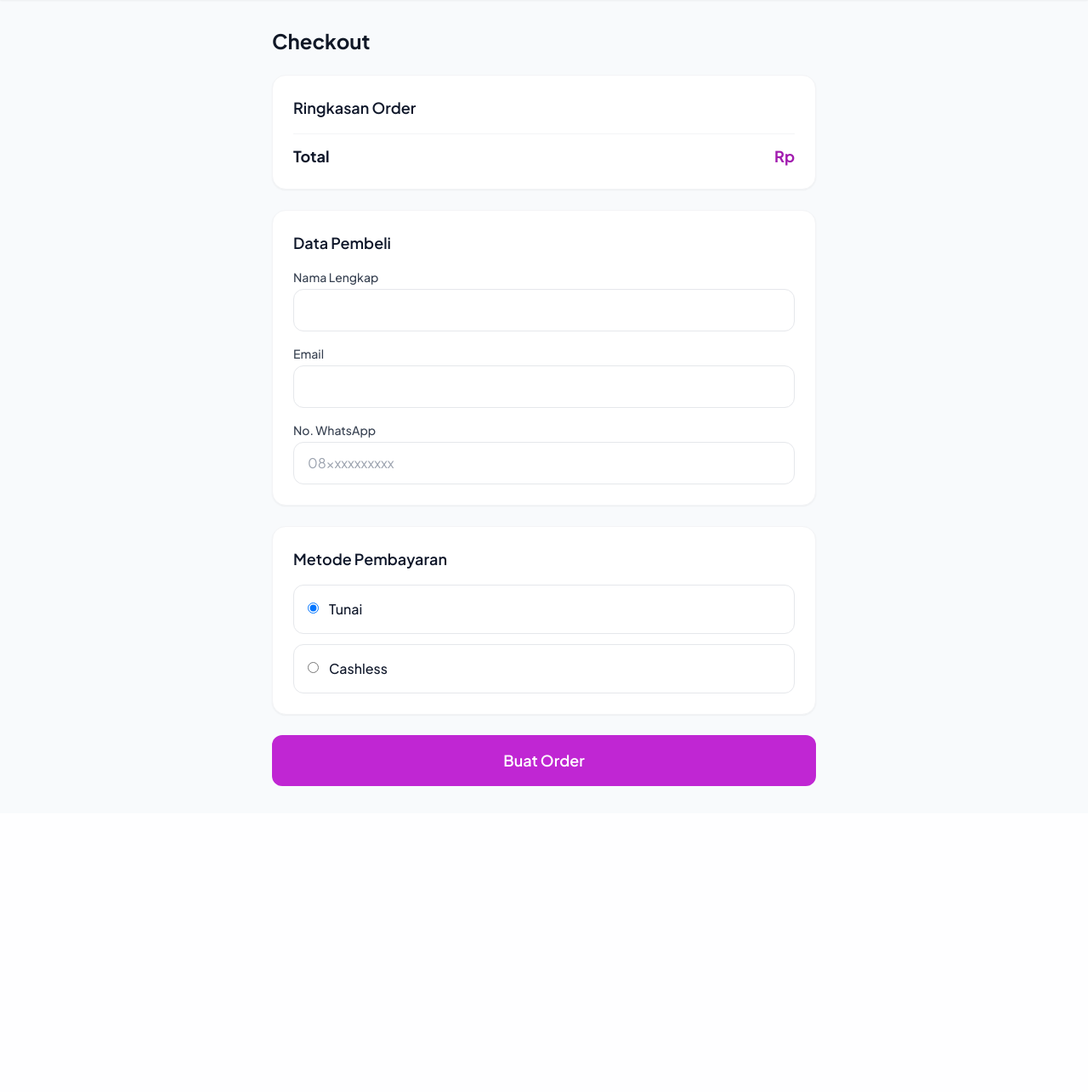
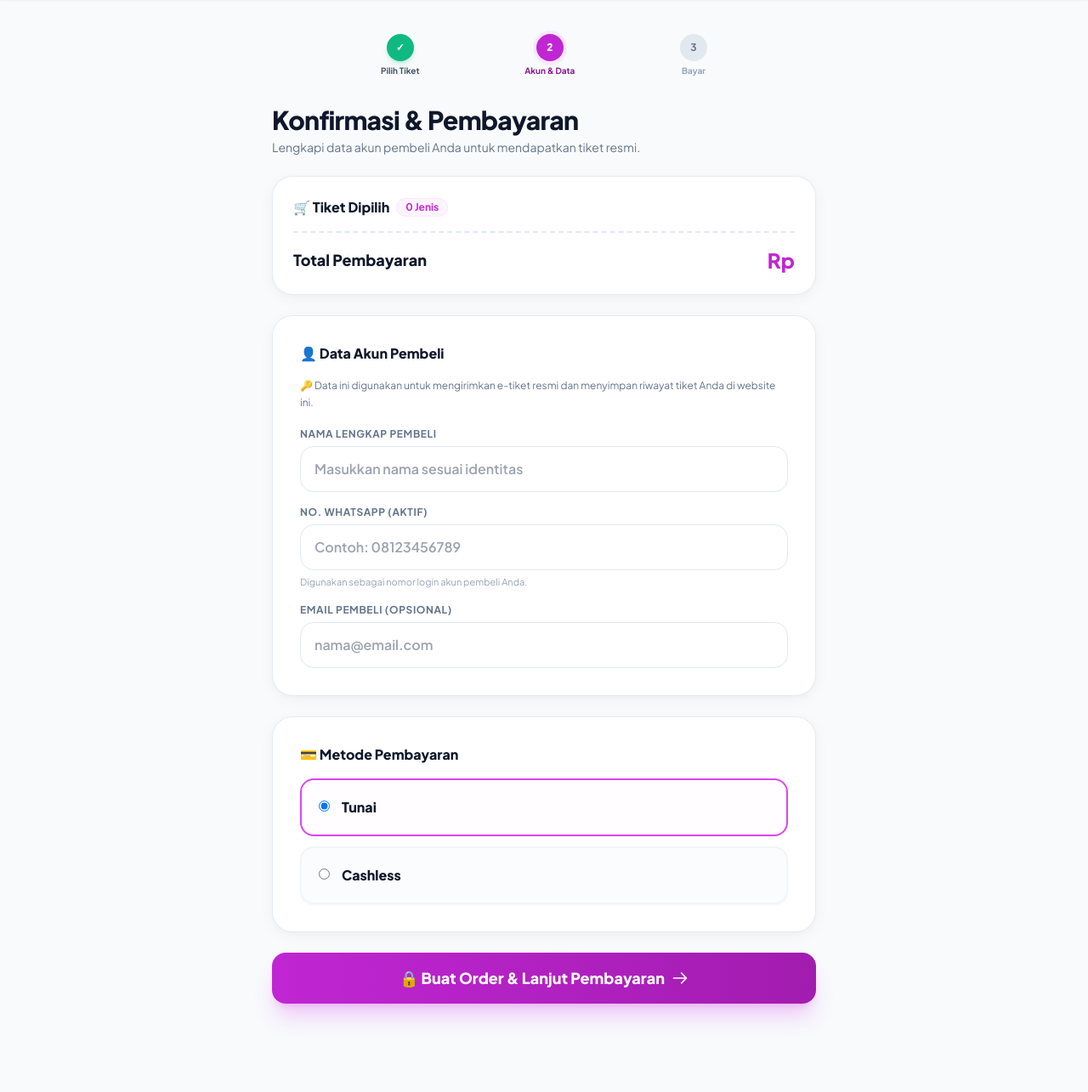
Before and after one commit to arinugrohoputroo/Website-Teater-Peace, a Django app: template templates/public/checkout.html in a window 1280 px wide. Shown: the part 69-1354 px from the top of the page at 85% size. Before the commit the page ends 994 px from the top, so only its background shows below. Run offline with Django 5.2, Linux system fonts and the light colour scheme; the template is opened without the code that fills it: values that come from a table or form of the project are taken from there, others are empty; data comes from the database, SQL or seed files in the repository; some libraries are stand-ins or nearby versions.

Commit message:
Unify purchasing flow: Stepper 1 Pilih Tiket -> Stepper 2 Data Akun Pembeli & Auto Fill -> Stepper 3 Pembayaran

```diff
--- a/templates/public/checkout.html
+++ b/templates/public/checkout.html
@@ -1,88 +1,139 @@
 {% extends 'base.html' %}
 
-{% block title %}Checkout — {{ event_name }}{% endblock %}
+{% block title %}Checkout Tiket — {{ event_name }}{% endblock %}
 
 {% block body %}
-<div class="min-h-screen flex flex-col">
+<div class="min-h-screen flex flex-col bg-slate-50 pb-16">
     {% include 'public/_nav.html' %}
 
-    <main class="flex-1 max-w-2xl mx-auto w-full px-4 py-8">
-        <h1 class="text-2xl font-bold text-gray-900 mb-6">Checkout</h1>
+    <main class="flex-1 max-w-2xl mx-auto w-full px-4 py-6 sm:py-10">
+        <!-- Progress Stepper -->
+        <div class="mb-8">
+            <div class="flex items-center justify-between relative max-w-sm mx-auto">
+                <div class="absolute left-0 right-0 top-1/2 -translate-y-1/2 h-1 bg-slate-200 -z-10"></div>
+                <div class="absolute left-0 right-1/2 top-1/2 -translate-y-1/2 h-1 bg-emerald-500 -z-10"></div>
+
+                <div class="flex flex-col items-center">
+                    <div class="w-8 h-8 rounded-full bg-emerald-500 text-white flex items-center justify-center text-xs font-bold shadow-md shadow-emerald-500/20">✓</div>
+                    <span class="text-[10px] font-bold text-slate-600 mt-1">Pilih Tiket</span>
+                </div>
+                <div class="flex flex-col items-center">
+                    <div class="w-8 h-8 rounded-full bg-primary-600 text-white flex items-center justify-center text-xs font-extrabold ring-4 ring-primary-100 shadow-md">2</div>
+                    <span class="text-[10px] font-bold text-primary-800 mt-1">Akun & Data</span>
+                </div>
+                <div class="flex flex-col items-center">
+                    <div class="w-8 h-8 rounded-full bg-slate-200 text-slate-500 flex items-center justify-center text-xs font-bold">3</div>
+                    <span class="text-[10px] font-bold text-slate-400 mt-1">Bayar</span>
+                </div>
+            </div>
+        </div>
+
+        <div class="mb-6">
+            <h1 class="text-2xl sm:text-3xl font-extrabold text-slate-900 tracking-tight">Konfirmasi & Pembayaran</h1>
+            <p class="text-slate-500 text-xs sm:text-sm mt-1">Lengkapi data akun pembeli Anda untuk mendapatkan tiket resmi.</p>
+        </div>
 
         {% if messages %}
         <div class="mb-6 space-y-2">
             {% for message in messages %}
-            <div class="p-4 rounded-lg text-sm bg-red-50 text-red-800 border border-red-200">{{ message }}</div>
+            <div class="p-4 rounded-2xl text-xs sm:text-sm font-semibold bg-red-50 text-red-800 border border-red-200/80 shadow-sm">
+                {{ message }}
+            </div>
             {% endfor %}
         </div>
         {% endif %}
 
-        <!-- Order summary -->
-        <div class="bg-white rounded-2xl p-6 border border-gray-100 shadow-sm mb-6">
-            <h2 class="font-semibold text-lg mb-4">Ringkasan Order</h2>
+        <!-- Order Summary Card -->
+        <div class="bg-white rounded-3xl p-6 border border-slate-200/80 shadow-card mb-6">
+            <h2 class="font-extrabold text-slate-900 text-base mb-4 flex items-center gap-2">
+                <span>🛒 Tiket Dipilih</span>
+                <span class="text-xs font-bold text-primary-600 bg-primary-50 px-2.5 py-0.5 rounded-full border border-primary-100">{{ items|length }} Jenis</span>
+            </h2>
             <div class="space-y-3">
                 {% for item in items %}
-                <div class="flex justify-between items-center">
+                <div class="flex justify-between items-center py-2 border-b border-slate-100 last:border-0">
                     <div>
-                        <span class="font-medium">{{ item.type.name }}</span>
-                        <span class="text-gray-500 text-sm ml-2">x{{ item.qty }}</span>
+                        <span class="font-bold text-slate-900 text-sm sm:text-base">{{ item.type.name }}</span>
+                        <span class="text-xs font-bold text-slate-500 bg-slate-100 px-2 py-0.5 rounded-lg ml-2">x{{ item.qty }}</span>
                     </div>
-                    <span class="font-medium">Rp {{ item.subtotal|floatformat:0 }}</span>
+                    <span class="font-black text-slate-900 text-sm sm:text-base">Rp {{ item.subtotal|floatformat:0 }}</span>
                 </div>
                 {% endfor %}
-                <div class="border-t border-gray-100 pt-3 flex justify-between items-center">
-                    <span class="font-bold text-lg">Total</span>
-                    <span class="font-bold text-lg text-primary-700">Rp {{ total|floatformat:0 }}</span>
+                <div class="border-t-2 border-dashed border-slate-200 pt-4 flex justify-between items-center">
+                    <span class="font-black text-slate-900 text-base sm:text-lg">Total Pembayaran</span>
+                    <span class="font-black text-2xl text-primary-600">Rp {{ total|floatformat:0 }}</span>
                 </div>
             </div>
         </div>
 
-        <form method="post" action="{% url 'public_order:order_confirm' order_number='new' %}">
+        <form method="post" action="{% url 'public_order:order_confirm' order_number='new' %}" class="space-y-6">
             {% csrf_token %}
 
-            <!-- Buyer info -->
-            <div class="bg-white rounded-2xl p-6 border border-gray-100 shadow-sm mb-6">
-                <h2 class="font-semibold text-lg mb-4">Data Pembeli</h2>
+            <!-- Buyer Account Data Card -->
+            <div class="bg-white rounded-3xl p-6 sm:p-8 border border-slate-200/80 shadow-card">
+                <div class="flex items-center justify-between gap-2 mb-4">
+                    <h2 class="font-extrabold text-slate-900 text-base flex items-center gap-2">
+                        <span>👤 Data Akun Pembeli</span>
+                    </h2>
+                    {% if session_buyer_phone %}
+                    <span class="px-3 py-1 rounded-full text-[11px] font-extrabold bg-emerald-100 text-emerald-800 border border-emerald-200">
+                        ✓ Akun Terverifikasi
+                    </span>
+                    {% endif %}
+                </div>
+
+                <p class="text-xs text-slate-500 mb-5 leading-relaxed">
+                    🔑 Data ini digunakan untuk mengirimkan e-tiket resmi dan menyimpan riwayat tiket Anda di website ini.
+                </p>
+
                 <div class="space-y-4">
                     <div>
-                        <label class="block text-sm font-medium text-gray-700 mb-1">Nama Lengkap</label>
-                        <input type="text" name="buyer_name" required class="w-full px-4 py-3 rounded-xl border border-gray-200 focus:border-primary-400 focus:ring-2 focus:ring-primary-100 outline-none transition-colors">
+                        <label class="block text-xs font-bold uppercase tracking-wider text-slate-500 mb-1.5">Nama Lengkap Pembeli</label>
+                        <input type="text" name="buyer_name" required value="{{ session_buyer_name }}" placeholder="Masukkan nama sesuai identitas"
+                            class="w-full px-4 py-3.5 rounded-2xl border border-slate-200 focus:border-primary-500 focus:ring-4 focus:ring-primary-500/10 outline-none transition-all font-semibold text-slate-900">
                     </div>
                     <div>
-                        <label class="block text-sm font-medium text-gray-700 mb-1">Email</label>
-                        <input type="email" name="buyer_email" required class="w-full px-4 py-3 rounded-xl border border-gray-200 focus:border-primary-400 focus:ring-2 focus:ring-primary-100 outline-none transition-colors">
+                        <label class="block text-xs font-bold uppercase tracking-wider text-slate-500 mb-1.5">No. WhatsApp (Aktif)</label>
+                        <input type="tel" name="buyer_phone" required value="{{ session_buyer_phone }}" placeholder="Contoh: 08123456789"
+                            class="w-full px-4 py-3.5 rounded-2xl border border-slate-200 focus:border-primary-500 focus:ring-4 focus:ring-primary-500/10 outline-none transition-all font-semibold text-slate-900">
+                        <p class="text-[11px] text-slate-400 mt-1.5">Digunakan sebagai nomor login akun pembeli Anda.</p>
                     </div>
                     <div>
-                        <label class="block text-sm font-medium text-gray-700 mb-1">No. WhatsApp</label>
-                        <input type="tel" name="buyer_phone" required placeholder="08xxxxxxxxxx" class="w-full px-4 py-3 rounded-xl border border-gray-200 focus:border-primary-400 focus:ring-2 focus:ring-primary-100 outline-none transition-colors">
+                        <label class="block text-xs font-bold uppercase tracking-wider text-slate-500 mb-1.5">Email Pembeli (Opsional)</label>
+                        <input type="email" name="buyer_email" value="{{ session_buyer_email }}" placeholder="nama@email.com"
+                            class="w-full px-4 py-3.5 rounded-2xl border border-slate-200 focus:border-primary-500 focus:ring-4 focus:ring-primary-500/10 outline-none transition-all font-semibold text-slate-900">
                     </div>
                 </div>
             </div>
 
-            <!-- Payment method -->
+            <!-- Payment Method Card -->
             {% if payment_methods %}
-            <div class="bg-white rounded-2xl p-6 border border-gray-100 shadow-sm mb-6">
-                <h2 class="font-semibold text-lg mb-4">Metode Pembayaran</h2>
+            <div class="bg-white rounded-3xl p-6 sm:p-8 border border-slate-200/80 shadow-card">
+                <h2 class="font-extrabold text-slate-900 text-base mb-4 flex items-center gap-2">
+                    <span>💳 Metode Pembayaran</span>
+                </h2>
                 <div class="space-y-3">
                     {% for pm in payment_methods %}
-                    <label class="flex items-start gap-3 p-4 rounded-xl border border-gray-200 hover:border-primary-300 cursor-pointer transition-colors">
-                        <input type="radio" name="payment_method" value="{{ pm.id }}" class="mt-1" {% if forloop.first %}checked{% endif %}>
-                        <div>
-                            <span class="font-medium">{{ pm.name }}</span>
+                    <label class="flex items-start gap-3.5 p-4 sm:p-5 rounded-2xl border-2 border-slate-100 hover:border-primary-300 cursor-pointer transition-all bg-slate-50/50 has-[:checked]:border-primary-500 has-[:checked]:bg-primary-50/20 shadow-sm">
+                        <input type="radio" name="payment_method" value="{{ pm.id }}" class="mt-1 text-primary-600 focus:ring-primary-500" {% if forloop.first %}checked{% endif %}>
+                        <div class="flex-1 min-w-0">
+                            <span class="font-extrabold text-slate-900 text-sm sm:text-base block">{{ pm.name }}</span>
                             {% if pm.account_number %}
-                            <p class="text-sm text-gray-500 mt-1">{{ pm.account_number }} a.n. {{ pm.account_name }}</p>
+                            <p class="text-xs sm:text-sm font-semibold text-slate-600 mt-0.5">{{ pm.account_number }} a.n. {{ pm.account_name }}</p>
                             {% endif %}
+
                             {% if pm.qr_image %}
                             <div class="mt-3">
-                                <img src="{{ pm.qr_image.url }}" alt="QRIS {{ pm.name }}" class="max-h-48 rounded-2xl border border-slate-200 shadow-sm mb-2">
-                                <a href="{{ pm.qr_image.url }}" download="QRIS-{{ pm.name|slugify }}.png" target="_blank" onclick="event.stopPropagation();" class="inline-flex items-center gap-1.5 px-3.5 py-2 bg-slate-900 text-white text-xs font-bold rounded-xl shadow-sm hover:bg-slate-800 transition-colors btn-touch">
-                                    <svg class="w-3.5 h-3.5" fill="none" stroke="currentColor" viewBox="0 0 24 24"><path stroke-linecap="round" stroke-linejoin="round" stroke-width="2" d="M4 16v1a3 3 0 003 3h10a3 3 0 003-3v-1m-4-4l-4 4m0 0l-4-4m4 4V4"/></svg>
+                                <img src="{{ pm.qr_image.url }}" alt="QRIS {{ pm.name }}" class="max-h-56 rounded-2xl border border-slate-200 shadow-md mb-2">
+                                <a href="{{ pm.qr_image.url }}" download="QRIS-{{ pm.name|slugify }}.png" target="_blank" onclick="event.stopPropagation();" class="inline-flex items-center gap-1.5 px-4 py-2.5 bg-slate-900 hover:bg-slate-800 text-white text-xs font-bold rounded-xl shadow-md transition-all active:scale-95 btn-touch">
+                                    <svg class="w-4 h-4" fill="none" stroke="currentColor" viewBox="0 0 24 24"><path stroke-linecap="round" stroke-linejoin="round" stroke-width="2" d="M4 16v1a3 3 0 003 3h10a3 3 0 003-3v-1m-4-4l-4 4m0 0l-4-4m4 4V4"/></svg>
                                     <span>Unduh Gambar QRIS</span>
                                 </a>
                             </div>
                             {% endif %}
+
                             {% if pm.instructions %}
-                            <p class="text-xs text-gray-400 mt-1">{{ pm.instructions }}</p>
+                            <p class="text-xs text-slate-500 mt-2 font-medium bg-white/80 p-2.5 rounded-xl border border-slate-200/60">{{ pm.instructions }}</p>
                             {% endif %}
                         </div>
                     </label>
@@ -91,8 +142,9 @@
             </div>
             {% endif %}
 
-            <button type="submit" class="w-full py-4 bg-primary-600 text-white rounded-xl font-semibold text-lg hover:bg-primary-700 transition-colors">
-                Buat Order
+            <button type="submit" class="w-full py-4 bg-gradient-to-r from-primary-600 to-primary-700 hover:from-primary-500 hover:to-primary-600 text-white rounded-2xl font-black text-base sm:text-lg shadow-xl shadow-primary-500/25 active:scale-95 transition-all btn-touch flex items-center justify-center gap-2">
+                <span>🔒 Buat Order & Lanjut Pembayaran</span>
+                <svg class="w-5 h-5" fill="none" stroke="currentColor" viewBox="0 0 24 24"><path stroke-linecap="round" stroke-linejoin="round" stroke-width="2" d="M14 5l7 7m0 0l-7 7m7-7H3"/></svg>
             </button>
         </form>
     </main>
```
